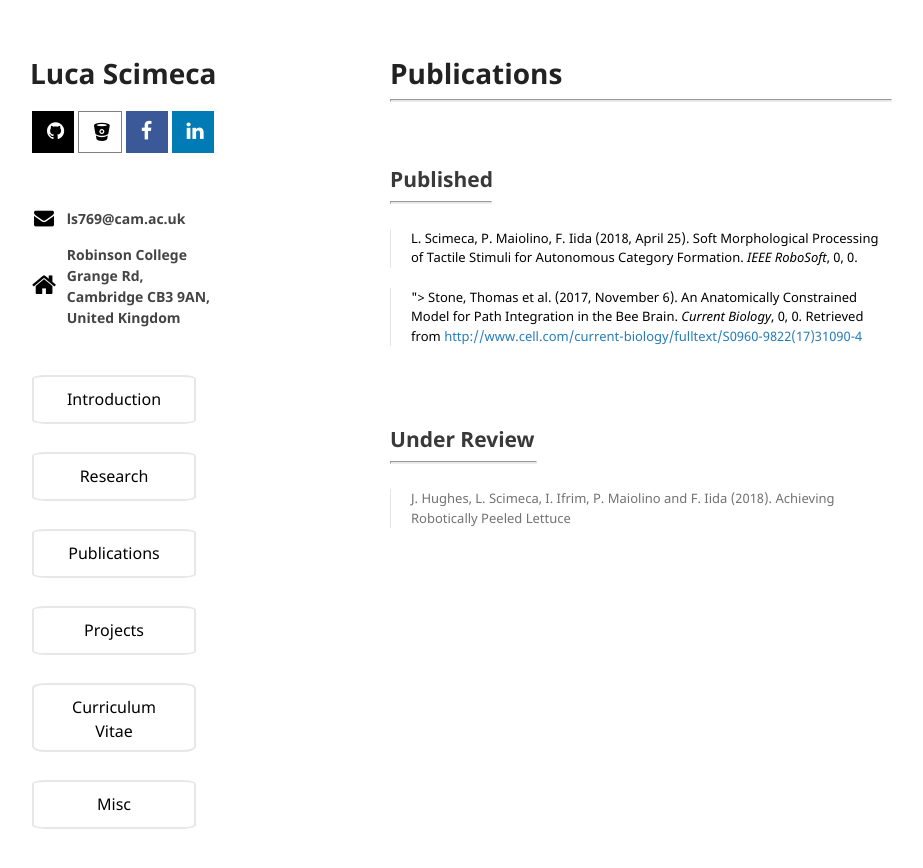
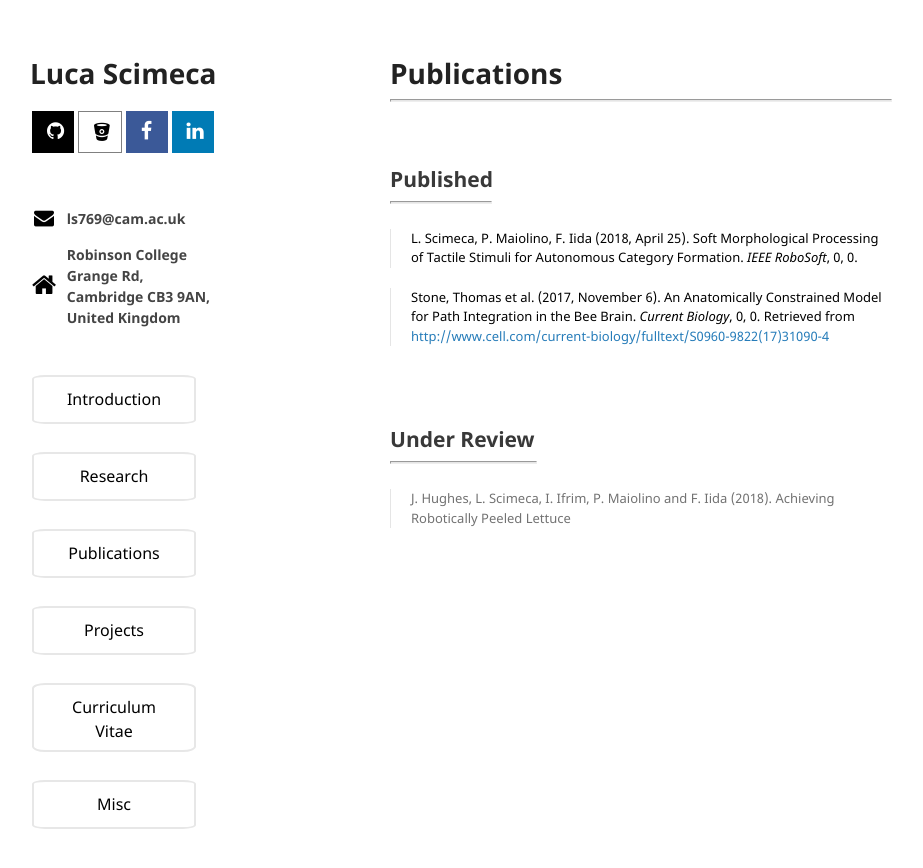
Before and after one commit to lucascimeca/lucascimeca.github.io, a Jekyll site: the page built from publications.md, in a window 1280 px wide. Shown: the top 868 px of the page, without its empty margins (180-1103 px from the left). Built offline with Jekyll 4.4.1, drawn with Linux system fonts in a browser that asks for light colours; nearby versions of some CDN libraries; the repository's description, which GitHub fills in, is left out; our own code applies the rules of GitHub Pages for plain Markdown files.

Commit message:
Update publications.md

```diff
--- a/publications.md
+++ b/publications.md
@@ -12,8 +12,7 @@ layout: default
 
 > <div style="font-size: 13px; color:black"> L. Scimeca, P. Maiolino, F. Iida (2018, April 25). Soft Morphological Processing of Tactile Stimuli for Autonomous Category Formation. <i>IEEE RoboSoft</i>, 0, 0. </div>
 <p></p>
-
-> <div style="font-size: 13px; color:black">"> Stone, Thomas et al. (2017, November 6). An Anatomically Constrained Model for Path Integration in the Bee Brain. <i>Current Biology</i>, 0, 0. Retrieved  from <a href="http://www.cell.com/current-biology/fulltext/S0960-9822(17)31090-4" target="_blank">http://www.cell.com/current-biology/fulltext/S0960-9822(17)31090-4</a> </div>
+> <div style="font-size: 13px; color:black"> Stone, Thomas et al. (2017, November 6). An Anatomically Constrained Model for Path Integration in the Bee Brain. <i>Current Biology</i>, 0, 0. Retrieved  from <a href="http://www.cell.com/current-biology/fulltext/S0960-9822(17)31090-4" target="_blank">http://www.cell.com/current-biology/fulltext/S0960-9822(17)31090-4</a> </div>
 
 <br/>
 
```
